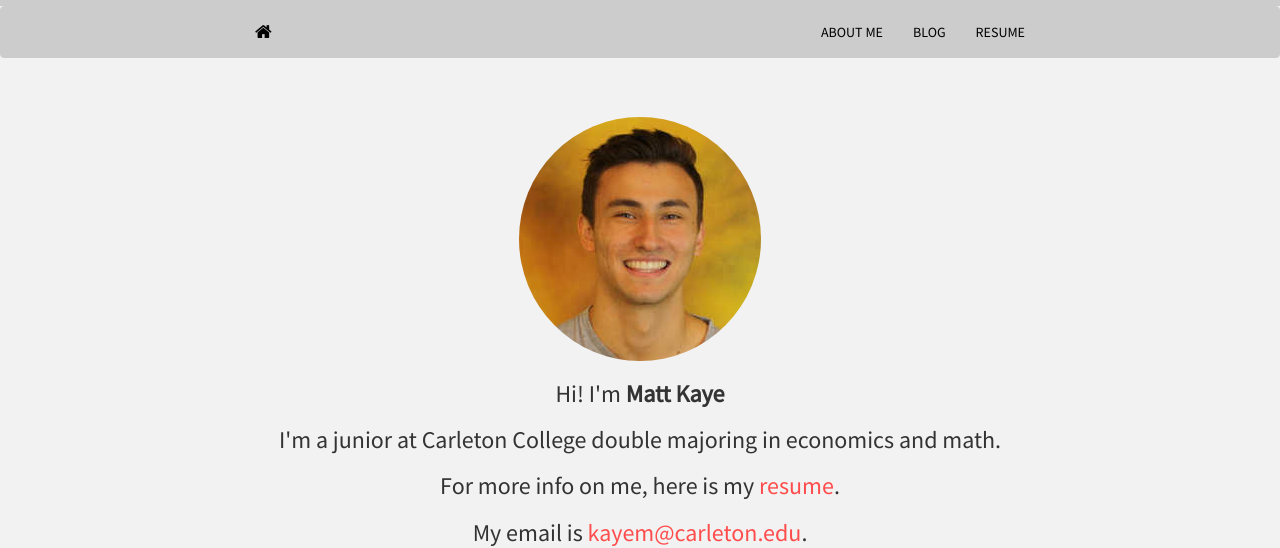
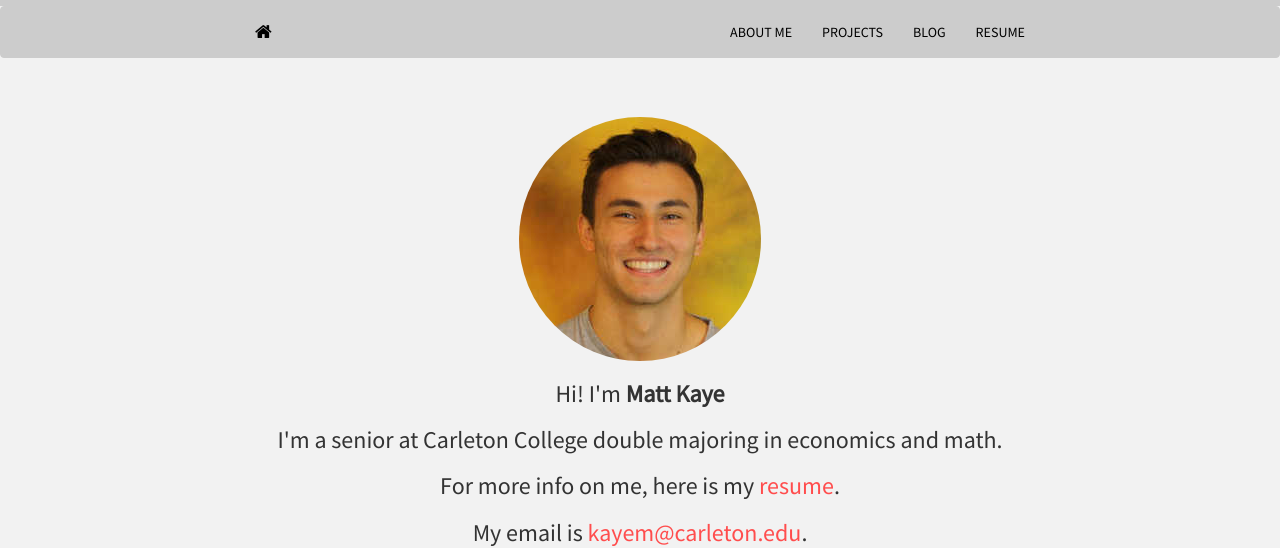
Before and after one commit to mrkaye97/mrkaye97.github.io, a Jekyll site: the page built from index.html, in a window 1280 px wide. Shown: the top 548 px of the page. Built offline with Jekyll 4.4.1, drawn with Linux system fonts in a browser that asks for light colours; nearby versions of some CDN libraries; the list of posts is cut into pages by our own code.

Commit message:
New page

```diff
--- a/_includes/header.html
+++ b/_includes/header.html
@@ -6,6 +6,7 @@
     <div id="navbar">
       <ul class="nav navbar-nav navbar-right">
         <li><a href="{{ site.baseurl }}about.html">ABOUT ME</a></li>
+        <li><a href="{{ site.baseurl }}projects.html">PROJECTS</a></li>
         <li><a href="{{ site.baseurl }}blog.html">BLOG</a></li>
         <li><a href="Matthew_Kaye_Resume.pdf">RESUME</a></li>
       </ul>
--- a/index.html
+++ b/index.html
@@ -20,7 +20,7 @@ layout: home
 		<img class="img-circle" src="photo.png" alt="Responsive image">
 	  </div>
 	  <h3>Hi! I'm <strong>{{ site.author }}</strong></h3>
-	  <h3>I'm a junior at Carleton College double majoring in economics and math.</h3>
+	  <h3>I'm a senior at Carleton College double majoring in economics and math.</h3>
 	  <h3>For more info on me, here is my <a href="Matthew_Kaye_Resume.pdf">resume</a>.</h3>
 	  <h3>My email is <a href="mailto:{{ site.email}}">kayem@carleton.edu</a>.</h3>
 	  {% include social.html %}
```
Also changed, not shown: projects.html (added, +27 -0 lines).
